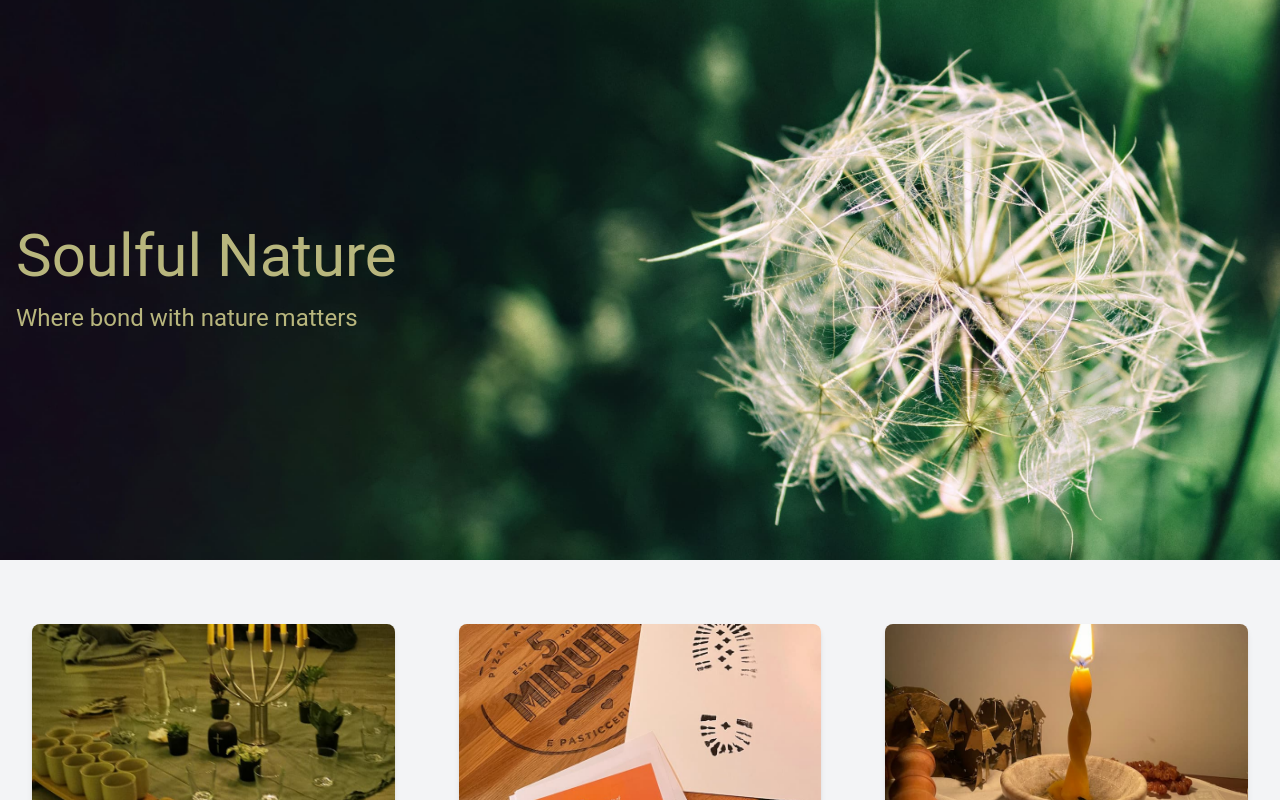
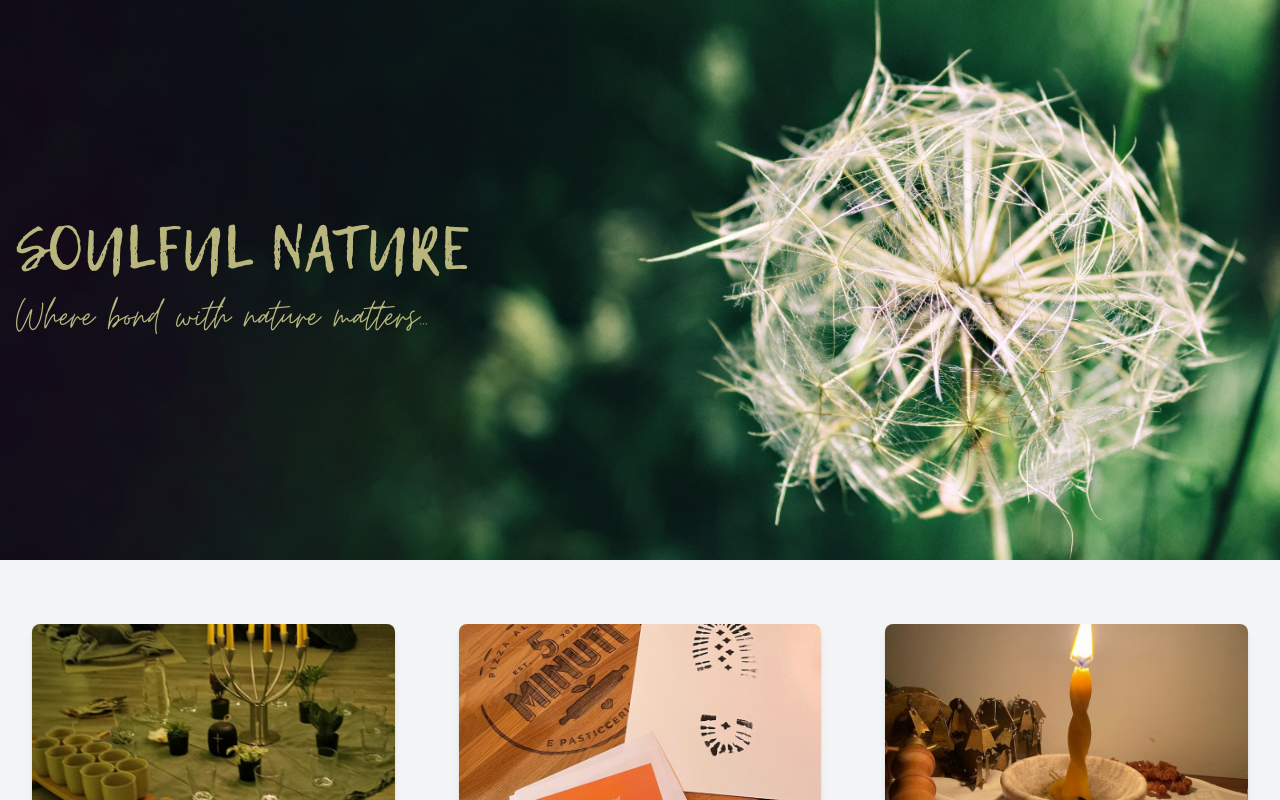
Before and after one commit to strazdinsg/soulful-nature, a Next.js app in the folder frontend/: page / in a window 1280 px wide. Shown: the top 800 px of the page. Built offline with nearby package versions, Linux system fonts and the light colour scheme.

Commit message:
style: use Lemon Tuesday and Moontime fonts for Hero text

```diff
--- a/frontend/src/app/layout.tsx
+++ b/frontend/src/app/layout.tsx
@@ -1,10 +1,22 @@
 import type { Metadata } from "next";
 import "./globals.css";
+import localFont from "next/font/local";
 
 export const metadata: Metadata = {
   title: "Soulful Nature",
-  description: "Elevate your spirit with nature-inspired services, and soulful products at soulfulnature.no. Embark on a transformative journey today.",
+  description:
+    "Elevate your spirit with nature-inspired services, and soulful products at soulfulnature.no. " +
+    "Embark on a transformative journey today.",
 };
+
+export const lemonTuesday = localFont({
+  src: "../fonts/lemon_tuesday.otf",
+  display: "swap",
+});
+export const moontime = localFont({
+  src: "../fonts/moontime.ttf",
+  display: "swap",
+});
 
 export default function RootLayout({
   children,
@@ -13,9 +25,7 @@ export default function RootLayout({
 }>) {
   return (
     <html lang="en">
-      <body className="antialiased">
-        {children}
-      </body>
+      <body className="antialiased">{children}</body>
     </html>
   );
 }
--- a/frontend/src/components/HeroSection.tsx
+++ b/frontend/src/components/HeroSection.tsx
@@ -1,5 +1,5 @@
 import Image from "next/image"
-
+import { lemonTuesday, moontime } from "@/app/layout"
 /**
  * Hero Section
  * @returns
@@ -13,12 +13,7 @@ export default function HeroSection(): JSX.Element {
 
       <DarkOverlayForMobile />
 
-      <div className="container mx-auto px-4 z-10 pt-8 md:pt-0">
-        <div className="max-w-2xl text-accent">
-          <h1 className="md:text-6xl text-5xl mb-4">Soulful Nature</h1>
-          <p className="md:text-2xl text-xl">Where bond with nature matters</p>
-        </div>
-      </div>
+      <HeroText />
     </section>
   )
 }
@@ -34,9 +29,8 @@ function HeroImage({
     <Image
       src={src}
       alt="Close-up of a dandelion seed head with delicate white fibers against a blurred green background."
-      layout="fill"
-      objectFit="cover"
-      className={className}
+      fill
+      className={`object-cover ${className}`}
     />
   )
 }
@@ -50,3 +44,18 @@ function DarkOverlayForMobile(): JSX.Element {
     <div className="absolute inset-0 bg-black/70 md:bg-transparent z-[1]" />
   )
 }
+
+function HeroText(): JSX.Element {
+  return (
+    <div className="container mx-auto px-4 z-10 pt-8 md:pt-0">
+      <div className="max-w-2xl text-accent">
+        <h1 className={`md:text-6xl text-4xl mb-4 ${lemonTuesday.className}`}>
+          SOULFUL NATURE
+        </h1>
+        <p className={`md:text-5xl text-4xl ${moontime.className}`}>
+          Where bond with nature matters...
+        </p>
+      </div>
+    </div>
+  )
+}
```
Also changed, not shown: frontend/src/fonts/lemon_tuesday.otf (added), frontend/src/fonts/moontime.ttf (added).
